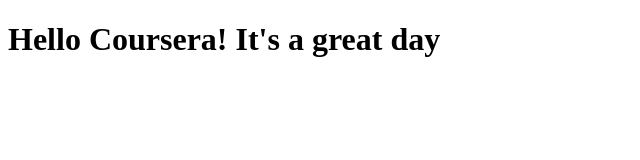
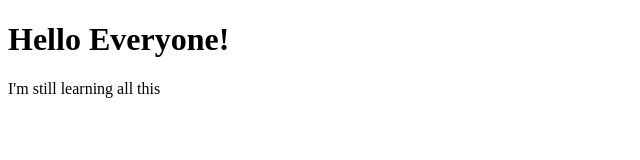
Before and after one commit to tinakbc/coursera-test, a plain HTML site: page site/index.html in a window 1280 px wide. Shown: the whole page, without its empty margins (0-640 px from the left). Drawn offline with Linux system fonts and the light colour scheme.

Commit message:
hello hello

```diff
--- a/site/index.html
+++ b/site/index.html
@@ -6,6 +6,7 @@
 	<title>Hello Coursera</title>
 </head>
 <body>
-	<h1>Hello Coursera! It's a great day</h1>
+	<h1>Hello Everyone!</h1>
+	<p> I'm still learning all this</p>
 </body>
 </html>
```
